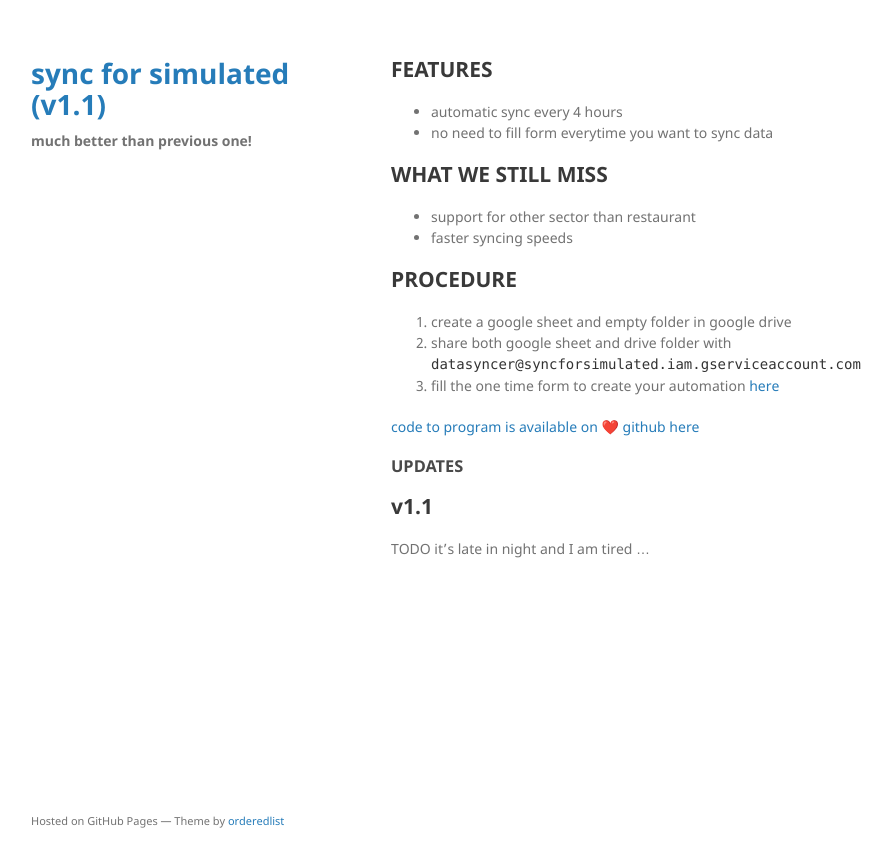
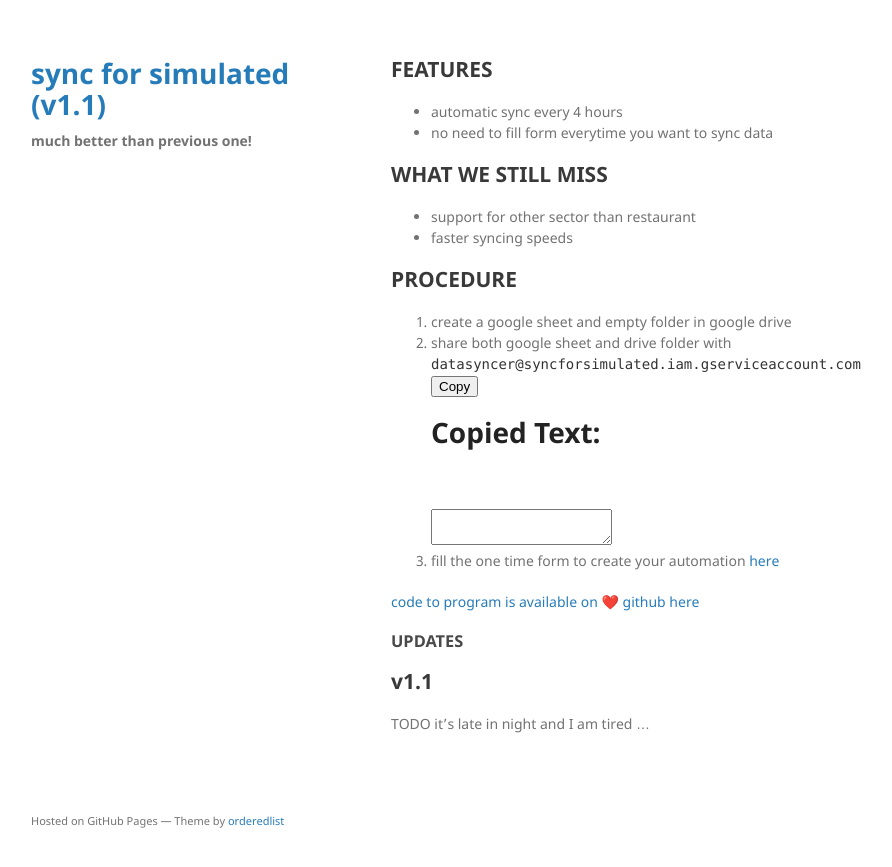
Before and after one commit to jayam04/jympatel.github.io, a Jekyll site: the page built from projects/syncforsimulated/v1.1.md, in a window 1280 px wide. Shown: the top 867 px of the page, without its empty margins (179-1071 px from the left). Built offline with Jekyll 4.4.1, drawn with Linux system fonts in a browser that asks for light colours; our own code applies the rules of GitHub Pages for plain Markdown files; the repository's description, which GitHub fills in, is left out.

Commit message:
copy button

```diff
--- a/projects/syncforsimulated/v1.1.md
+++ b/projects/syncforsimulated/v1.1.md
@@ -16,6 +16,20 @@
 ## PROCEDURE
 1. create a google sheet and empty folder in google drive
 2. share both google sheet and drive folder with `datasyncer@syncforsimulated.iam.gserviceaccount.com`
+<button onclick="copyText()">Copy</button>
+    <br />
+
+    <h1>Copied Text:</h1><br />
+    <textarea id="textbox"></textarea>
+
+    <script>
+        function copyText() {
+
+            /* Copy text into clipboard */
+            navigator.clipboard.writeText
+                ("Geeksforgeeks is best learning platform.");
+        }
+    </script>
 3. fill the one time form to create your automation [here](https://forms.gle/KEf8nvzBCYyni9ZV6)
 
 [code to program is available on ❤️ github here](https://github.com/JymPatel/syncforsimulated)
```
